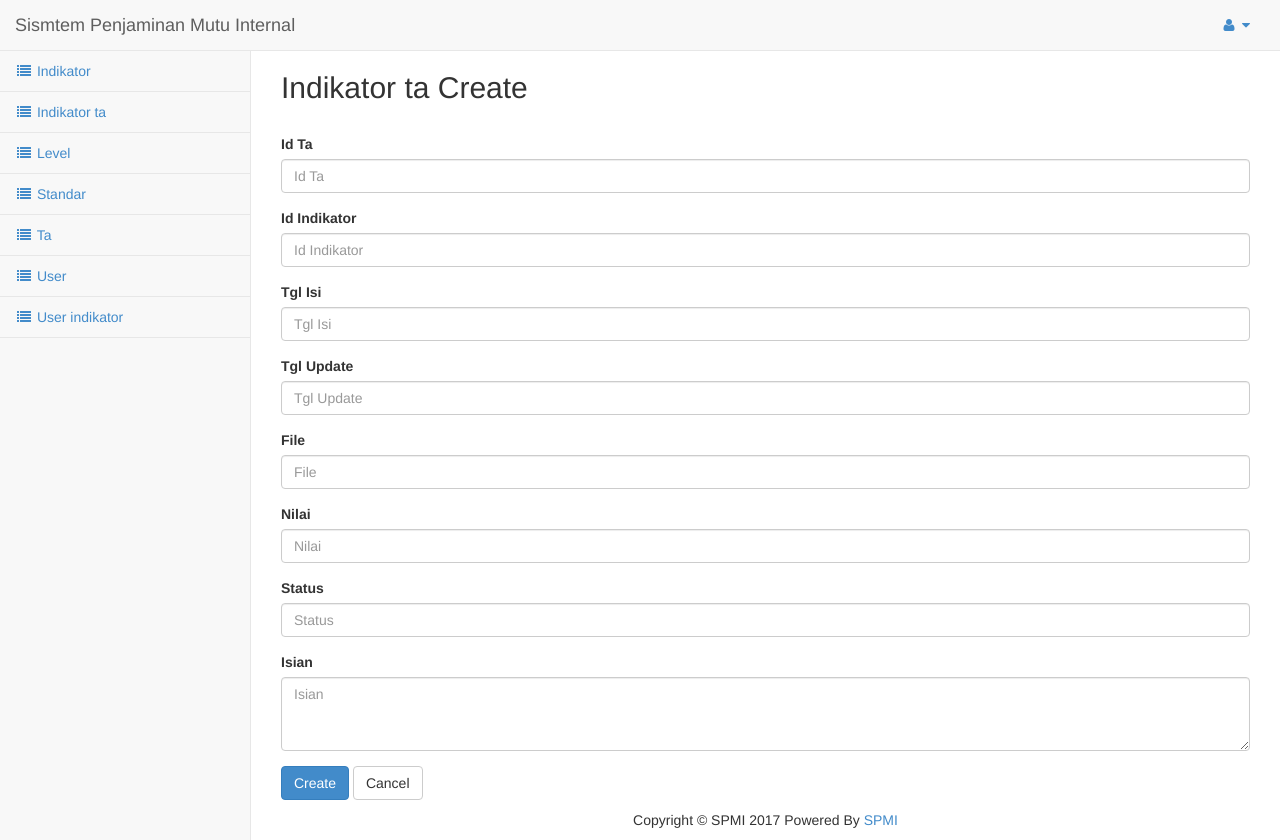
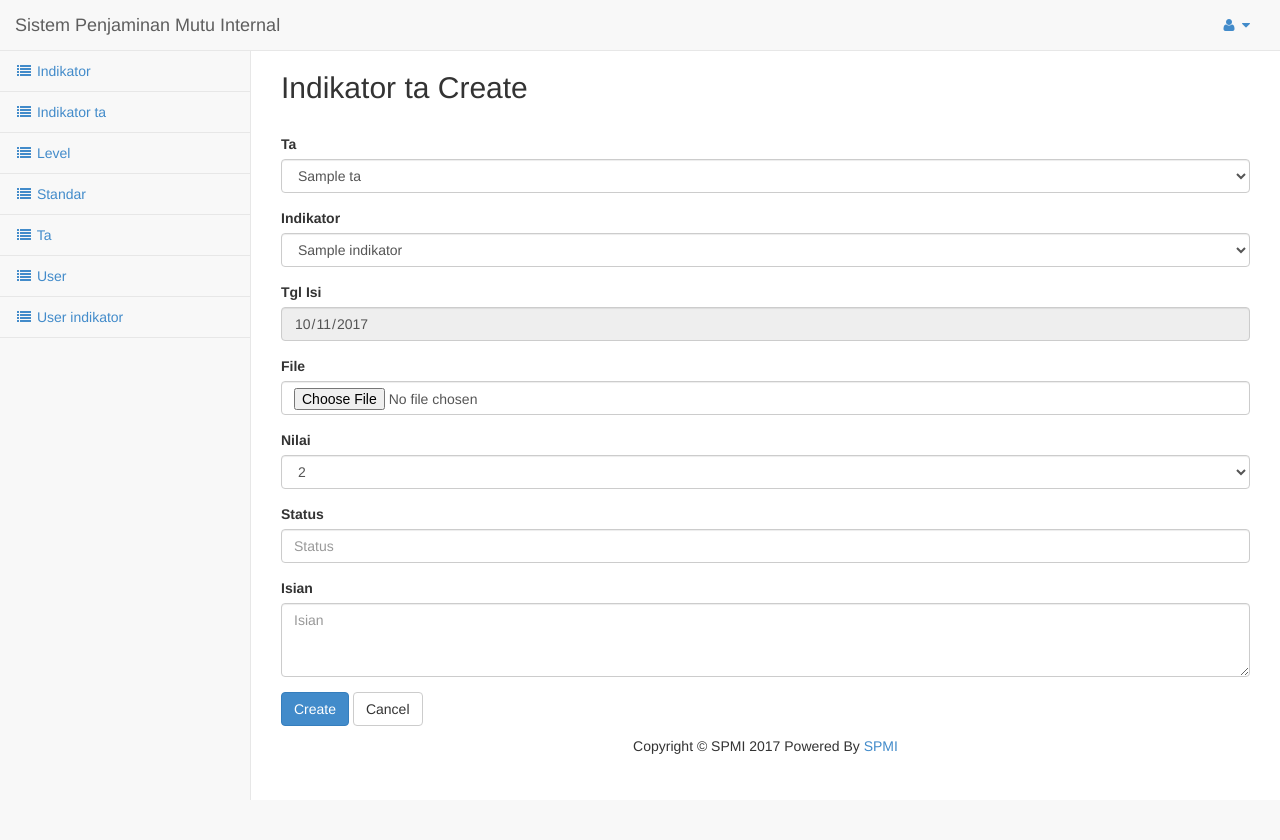
Before and after one commit to zdienos/sipmi, a CodeIgniter app: page /yourprojectname/indikator_ta/create_action in a window 1280 px wide. After the commit the page ends 800 px from the top, so only its background shows below. Run offline with CodeIgniter, Linux system fonts and the light colour scheme; the visitor is signed in with stand-in values (Sample User, id 1); tables that the repository leaves empty or names only in its code hold one stand-in row (values such as "Sample post").

Commit message:
Ok untuk relasi

```diff
--- a/application/config/pagination.php
+++ b/application/config/pagination.php
@@ -36,5 +36,5 @@ $config['num_tag_close'] = '</li>';
 /* End of file pagination.php */
 /* Location: ./application/config/pagination.php */
 /* Please DO NOT modify this information : */
-/* Generated by Harviacode Codeigniter CRUD Generator 2017-10-10 05:19:36 */
+/* Generated by Harviacode Codeigniter CRUD Generator 2017-10-10 05:55:28 */
 /* http://harviacode.com */
--- a/application/controllers/Indikator_ta.php
+++ b/application/controllers/Indikator_ta.php
@@ -76,12 +76,25 @@ class Indikator_ta extends CI_Controller
         if ($this->form_validation->run() == FALSE) {
             $this->create();
         } else {
+           $config['upload_path']       = './upload/';
+           $config['allowed_types']     = 'xls|xlsx|doc|docx';
+           $config['overwrite']         = 'true';
+
+           $this->load->library('upload', $config);
+           if (!$this->upload->do_upload('file')) {
+            $error = $this->upload->display_errors();
+            // menampilkan pesan error
+            print_r($error);
+            } else {
+                $result = $this->upload->data();
+            }
+            //echo $result['file_name'];
            $data = array(
               'id_ta' => $this->input->post('id_ta',TRUE),
               'id_indikator' => $this->input->post('id_indikator',TRUE),
               'tgl_isi' => $this->input->post('tgl_isi',TRUE),
               'tgl_update' => $this->input->post('tgl_update',TRUE),
-		'file' => $this->input->post('file',TRUE),
+              'file' => $result['file_name'],
               'nilai' => $this->input->post('nilai',TRUE),
               'status' => $this->input->post('status',TRUE),
               'isian' => $this->input->post('isian',TRUE),
@@ -162,7 +175,7 @@ class Indikator_ta extends CI_Controller
 	$this->form_validation->set_rules('id_indikator', 'id indikator', 'trim|required');
 	$this->form_validation->set_rules('tgl_isi', 'tgl isi', 'trim|required');
 	$this->form_validation->set_rules('tgl_update', 'tgl update', 'trim|required');
-	$this->form_validation->set_rules('file', 'file', 'trim|required');
+	//$this->form_validation->set_rules('file', 'file', 'trim|required');
 	$this->form_validation->set_rules('nilai', 'nilai', 'trim|required');
 	$this->form_validation->set_rules('status', 'status', 'trim|required');
 	$this->form_validation->set_rules('isian', 'isian', 'trim|required');
--- a/application/helpers/exportexcel_helper.php
+++ b/application/helpers/exportexcel_helper.php
@@ -28,5 +28,5 @@ return;
 /* End of file exportexcel_helper.php */
 /* Location: ./application/helpers/exportexcel_helper.php */
 /* Please DO NOT modify this information : */
-/* Generated by Harviacode Codeigniter CRUD Generator 2017-10-10 05:19:36 */
+/* Generated by Harviacode Codeigniter CRUD Generator 2017-10-10 05:55:28 */
 /* http://harviacode.com */
--- a/application/helpers/global_helper.php
+++ b/application/helpers/global_helper.php
@@ -1,4 +1,16 @@
 <?php  if ( ! defined("BASEPATH")) exit("No direct script access allowed");
+	function cmb_dinamis($name, $table, $field, $pk, $selected = null, $extra = null) {
+		$ci = & get_instance();
+		$cmb = "<select name='$name' class='form-control' $extra>";
+		$data = $ci->db->get($table)->result();
+		foreach ($data as $row) {
+			$cmb .="<option value='" . $row->$pk . "'";
+			$cmb .= $selected == $row->$pk ? 'selected' : '';
+			$cmb .=">" . $row->$field . "</option>";
+		}
+		$cmb .= "</select>";
+		return $cmb;
+	}
 	function generate_sidemenu()
 	{
 		return '<li>
--- a/application/libraries/Datatables.php
+++ b/application/libraries/Datatables.php
@@ -560,5 +560,5 @@
 /* End of file Datatables.php */
 /* Location: ./application/libraries/Datatables.php */
 /* Please DO NOT modify this information : */
-/* Generated by Harviacode Codeigniter CRUD Generator 2017-10-10 05:19:36 */
+/* Generated by Harviacode Codeigniter CRUD Generator 2017-10-10 05:55:28 */
 /* http://harviacode.com */
--- a/application/models/Standar_model.php
+++ b/application/models/Standar_model.php
@@ -17,7 +17,7 @@ class Standar_model extends CI_Model
 
     // datatables
     function json() {
-        $this->datatables->select('id_standar,nama_standar');
+        $this->datatables->select('id_standar,nama_standar,urutan');
         $this->datatables->from('standar');
         //add this line for join
         //$this->datatables->join('table2', 'standar.field = table2.field');
@@ -43,6 +43,7 @@ class Standar_model extends CI_Model
     function total_rows($q = NULL) {
         $this->db->like('id_standar', $q);
 	$this->db->or_like('nama_standar', $q);
+	$this->db->or_like('urutan', $q);
 	$this->db->from($this->table);
         return $this->db->count_all_results();
     }
@@ -52,6 +53,7 @@ class Standar_model extends CI_Model
         $this->db->order_by($this->id, $this->order);
         $this->db->like('id_standar', $q);
 	$this->db->or_like('nama_standar', $q);
+	$this->db->or_like('urutan', $q);
 	$this->db->limit($limit, $start);
         return $this->db->get($this->table)->result();
     }
@@ -81,5 +83,5 @@ class Standar_model extends CI_Model
 /* End of file Standar_model.php */
 /* Location: ./application/models/Standar_model.php */
 /* Please DO NOT modify this information : */
-/* Generated by Harviacode Codeigniter CRUD Generator 2017-10-10 05:19:36 */
+/* Generated by Harviacode Codeigniter CRUD Generator 2017-10-10 05:55:28 */
 /* http://harviacode.com */
--- a/application/views/indikator/indikator_form.php
+++ b/application/views/indikator/indikator_form.php
@@ -11,8 +11,8 @@
         </div>
         <form action="<?php echo $action; ?>" method="post">
 	    <div class="form-group">
-            <label for="int">Id Standar <?php echo form_error('id_standar') ?></label>
-            <input type="text" class="form-control" name="id_standar" id="id_standar" placeholder="Id Standar" value="<?php echo $id_standar; ?>" />
+            <label for="int">Standar <?php echo form_error('id_standar') ?></label>
+             <?php echo cmb_dinamis('id_standar','standar','nama_standar','id_standar'); ?>
         </div>
 	    <div class="form-group">
             <label for="varchar">Nama <?php echo form_error('nama') ?></label>
@@ -32,7 +32,7 @@
         </div>
 	    <div class="form-group">
             <label for="date">Tgl Mulai <?php echo form_error('tgl_mulai') ?></label>
-            <input type="text" class="form-control" name="tgl_mulai" id="tgl_mulai" placeholder="Tgl Mulai" value="<?php echo $tgl_mulai; ?>" />
+            <input type="date" class="form-control" name="tgl_mulai" id="tgl_mulai" placeholder="Tgl Mulai" value="<?php echo $tgl_mulai; ?>" />
         </div>
 	    <input type="hidden" name="id_indikator" value="<?php echo $id_indikator; ?>" />
 	    <button type="submit" class="btn btn-primary"><?php echo $button ?></button>
--- a/application/views/indikator_ta/indikator_ta_form.php
+++ b/application/views/indikator_ta/indikator_ta_form.php
@@ -9,30 +9,34 @@
                 </div>
             </div>
         </div>
-        <form action="<?php echo $action; ?>" method="post">
+        <form action="<?php echo $action; ?>" method="post" enctype="multipart/form-data">
 	    <div class="form-group">
-            <label for="int">Id Ta <?php echo form_error('id_ta') ?></label>
-            <input type="text" class="form-control" name="id_ta" id="id_ta" placeholder="Id Ta" value="<?php echo $id_ta; ?>" />
+            <label for="int">Ta <?php echo form_error('id_ta') ?></label>
+            <?php echo cmb_dinamis('id_ta','ta','nama_ta','id_ta'); ?>
         </div>
 	    <div class="form-group">
-            <label for="int">Id Indikator <?php echo form_error('id_indikator') ?></label>
-            <input type="text" class="form-control" name="id_indikator" id="id_indikator" placeholder="Id Indikator" value="<?php echo $id_indikator; ?>" />
+            <label for="int">Indikator <?php echo form_error('id_indikator') ?></label>
+            <?php echo cmb_dinamis('id_indikator','indikator','nama','id_indikator'); ?>
         </div>
 	    <div class="form-group">
             <label for="date">Tgl Isi <?php echo form_error('tgl_isi') ?></label>
-            <input type="text" class="form-control" name="tgl_isi" id="tgl_isi" placeholder="Tgl Isi" value="<?php echo $tgl_isi; ?>" />
+            <input type="date" class="form-control" name="tgl_isi" id="tgl_isi" readonly placeholder="Tgl Isi" value="<?php if ($tgl_isi=="") {echo date("Y-m-d");}else{echo $tgl_isi;} ?>" />
         </div>
 	    <div class="form-group">
-            <label for="date">Tgl Update <?php echo form_error('tgl_update') ?></label>
-            <input type="text" class="form-control" name="tgl_update" id="tgl_update" placeholder="Tgl Update" value="<?php echo $tgl_update; ?>" />
+            <!-- <label for="date">Tgl Update <?php echo form_error('tgl_update') ?></label> -->
+            <input type="hidden" class="form-control" name="tgl_update" id="tgl_update" placeholder="Tgl Update" value="<?php echo date("Y-m-d"); ?>" />
         </div>
 	    <div class="form-group">
             <label for="varchar">File <?php echo form_error('file') ?></label>
-            <input type="text" class="form-control" name="file" id="file" placeholder="File" value="<?php echo $file; ?>" />
+            <input type="file" class="form-control" name="file" id="file" placeholder="File" value="<?php echo $file; ?>" />
         </div>
 	    <div class="form-group">
             <label for="int">Nilai <?php echo form_error('nilai') ?></label>
-            <input type="text" class="form-control" name="nilai" id="nilai" placeholder="Nilai" value="<?php echo $nilai; ?>" />
+            <select class="form-control" name="nilai" id="nilai" placeholder="Nilai">
+                <option value="2" <?php if ($nilai==2) {echo "selected"; } ?>>2</option>
+                <option value="3" <?php if ($nilai==3) {echo "selected"; } ?>>3</option>
+                <option value="4" <?php if ($nilai==4) {echo "selected"; } ?>>4</option>
+            </select>
         </div>
 	    <div class="form-group">
             <label for="varchar">Status <?php echo form_error('status') ?></label>
--- a/application/views/standar/standar_doc.php
+++ b/application/views/standar/standar_doc.php
@@ -21,6 +21,7 @@
             <tr>
                 <th>No</th>
 		<th>Nama Standar</th>
+		<th>Urutan</th>
 
             </tr><?php
             foreach ($standar_data as $standar)
@@ -29,6 +30,7 @@
                 <tr>
 		      <td><?php echo ++$start ?></td>
 		      <td><?php echo $standar->nama_standar ?></td>
+		      <td><?php echo $standar->urutan ?></td>
                 </tr>
                 <?php
             }
--- a/application/views/standar/standar_form.php
+++ b/application/views/standar/standar_form.php
@@ -14,6 +14,10 @@
             <label for="nama_standar">Nama Standar <?php echo form_error('nama_standar') ?></label>
             <textarea class="form-control" rows="3" name="nama_standar" id="nama_standar" placeholder="Nama Standar"><?php echo $nama_standar; ?></textarea>
         </div>
+	    <div class="form-group">
+            <label for="int">Urutan <?php echo form_error('urutan') ?></label>
+            <input type="text" class="form-control" name="urutan" id="urutan" placeholder="Urutan" value="<?php echo $urutan; ?>" />
+        </div>
 	    <input type="hidden" name="id_standar" value="<?php echo $id_standar; ?>" />
 	    <button type="submit" class="btn btn-primary"><?php echo $button ?></button>
 	    <a href="<?php echo site_url('standar') ?>" class="btn btn-default">Cancel</a>
--- a/application/views/standar/standar_list.php
+++ b/application/views/standar/standar_list.php
@@ -20,6 +20,7 @@
                 <tr>
                     <th width="80px">No</th>
 		    <th>Nama Standar</th>
+		    <th>Urutan</th>
 		    <th width="200px">Action</th>
                 </tr>
             </thead>
@@ -60,7 +61,7 @@
                         {
                             "data": "id_standar",
                             "orderable": false
-                        },{"data": "nama_standar"},
+                        },{"data": "nama_standar"},{"data": "urutan"},
                         {
                             "data" : "action",
                             "orderable": false,
--- a/application/views/standar/standar_read.php
+++ b/application/views/standar/standar_read.php
@@ -11,5 +11,6 @@
         </div>
         <table class="table">
 	    <tr><td>Nama Standar</td><td><?php echo $nama_standar; ?></td></tr>
+	    <tr><td>Urutan</td><td><?php echo $urutan; ?></td></tr>
 	    <tr><td></td><td><a href="<?php echo site_url('standar') ?>" class="btn btn-default">Cancel</a></td></tr>
 	</table><?php $this->load->view('templates/footer');?>
--- a/application/views/templates/header.php
+++ b/application/views/templates/header.php
@@ -45,7 +45,7 @@
 						<span class="icon-bar"></span>
 						<span class="icon-bar"></span>
 					</button>
-					<a class="navbar-brand" href="<?php echo site_url('home'); ?>">Sismtem Penjaminan Mutu Internal</a>
+					<a class="navbar-brand" href="<?php echo site_url('home'); ?>">Sistem Penjaminan Mutu Internal</a>
 				</div>
 				<!-- /.navbar-header -->
 
--- a/application/views/user/user_list.php
+++ b/application/views/user/user_list.php
@@ -15,7 +15,7 @@
 		<?php echo anchor(site_url('user/word'), 'Word', 'class="btn btn-primary"'); ?>
 	    </div></div>
         </div>
-        <table class="table table-bordered table-striped" id="mytable">
+        <table class="table table-bordered table-striped table-condensed" style="font-size:11px" id="mytable">
             <thead>
                 <tr>
                     <th width="80px">No</th>
--- a/application/views/user_indikator/user_indikator_form.php
+++ b/application/views/user_indikator/user_indikator_form.php
@@ -11,12 +11,12 @@
         </div>
         <form action="<?php echo $action; ?>" method="post">
 	    <div class="form-group">
-            <label for="int">Id User <?php echo form_error('id_user') ?></label>
-            <input type="text" class="form-control" name="id_user" id="id_user" placeholder="Id User" value="<?php echo $id_user; ?>" />
+            <label for="int">User <?php echo form_error('id_user') ?></label>
+             <?php echo cmb_dinamis('id_user','user','username','id_user',$id_user); ?>
         </div>
 	    <div class="form-group">
             <label for="int">Id Indikator <?php echo form_error('id_indikator') ?></label>
-            <input type="text" class="form-control" name="id_indikator" id="id_indikator" placeholder="Id Indikator" value="<?php echo $id_indikator; ?>" />
+             <?php echo cmb_dinamis('id_indikator','indikator','nama','id_indikator'); ?>
         </div>
 	    <input type="hidden" name="id_user_indikator" value="<?php echo $id_user_indikator; ?>" />
 	    <button type="submit" class="btn btn-primary"><?php echo $button ?></button>
```
Also changed, not shown: application/controllers/Standar.php (+9 -1 lines), application/views/user/user_form.php (+4 -4 lines). Lines whose indentation alone changed are shown as unchanged.
